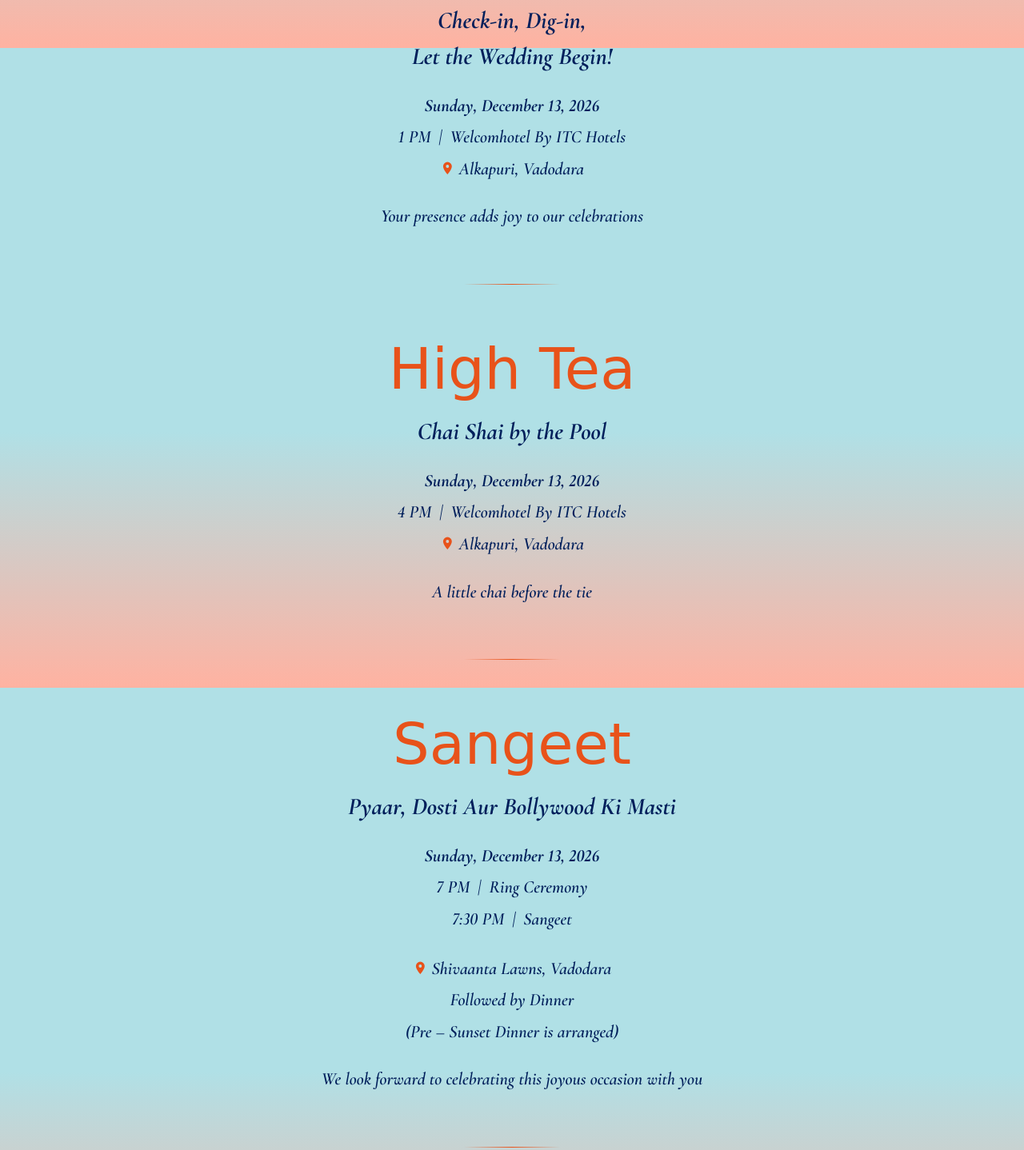
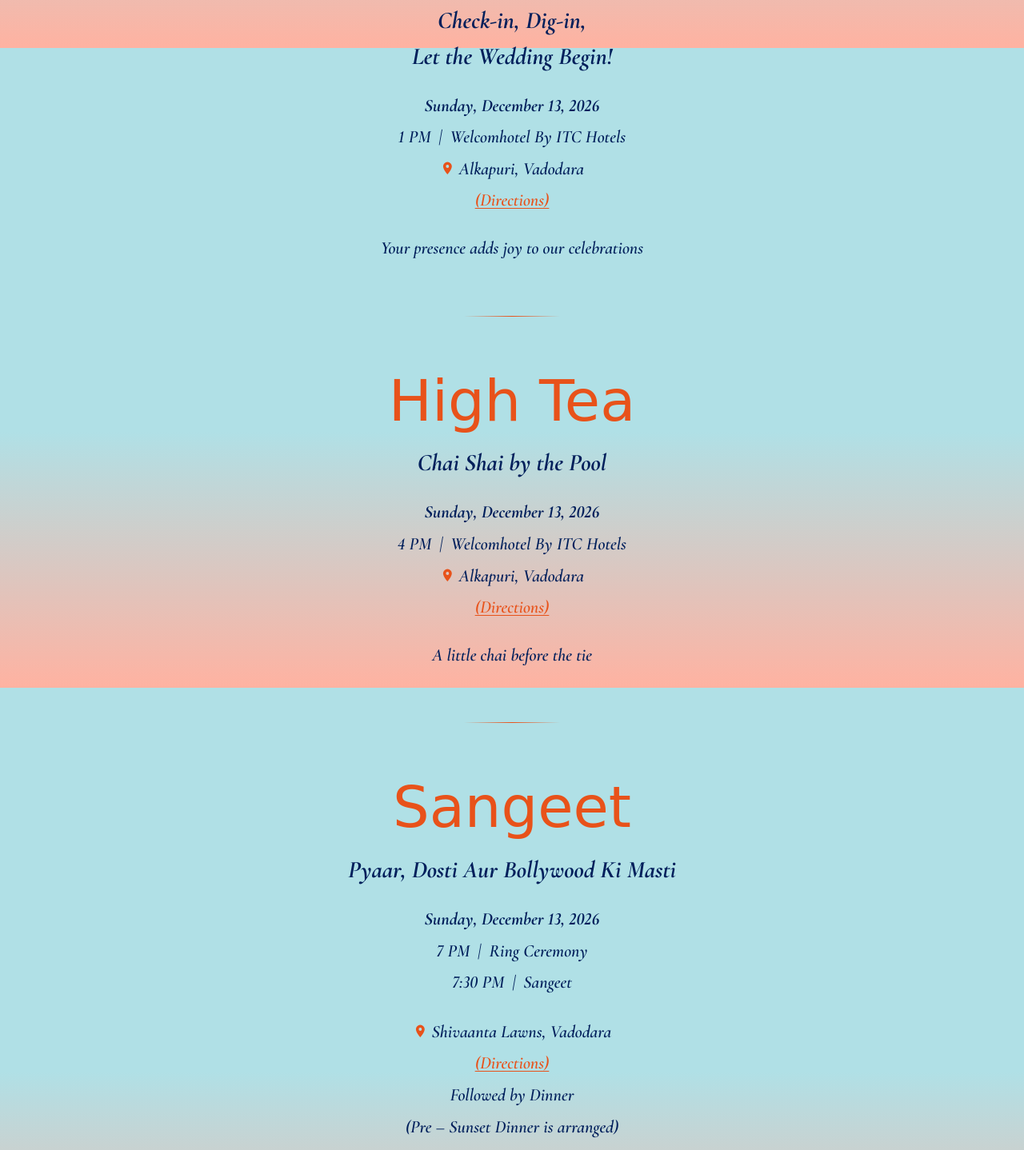
Before and after one commit to PriyaRameshSrisrimal/RiddhiPoojan, a plain HTML site: page index.html in a window 1280 px wide. Shown: the part 2340-3778 px from the top of the page at 80% size. Drawn offline with nearby package versions, Linux system fonts and the light colour scheme; a web font is replaced by a local one.

Commit message:
Update index.html

```diff
--- a/index.html
+++ b/index.html
@@ -252,6 +252,8 @@
   .event p.event-date{font-weight:700}
   .event p.event-closing{margin-top:clamp(14px,3vw,20px)}
   @media(min-width:480px){.event p.event-closing-long{white-space:nowrap;font-size:clamp(17px,3.9vw,22px)}}
+  .map-link{color:var(--crimson);text-decoration:underline;text-underline-offset:3px;text-decoration-thickness:1px;-webkit-tap-highlight-color:transparent}
+  .map-link:hover{color:var(--text)}
   .loc-icon{width:.85em;height:.85em;fill:var(--crimson);vertical-align:-.08em;margin-right:5px}
   .event-divider{width:clamp(80px,20vw,120px);height:1px;margin:clamp(40px,9vw,64px) auto;background:linear-gradient(90deg,transparent,var(--crimson),transparent)}
 
@@ -735,7 +737,7 @@
       <div class="event-name">Welcome Lunch</div>
       <p class="event-tagline"><span style="white-space:nowrap">Check-in, Dig-in,</span><br/><span style="white-space:nowrap">Let the Wedding Begin!</span></p>
       <p class="event-date">Sunday, December 13, 2026</p>
-      <p>1 PM &nbsp;|&nbsp; Welcomhotel By ITC Hotels<br/><svg class="loc-icon" viewBox="0 0 24 24" aria-hidden="true"><path d="M12 2a7 7 0 0 0-7 7c0 5.2 7 13 7 13s7-7.8 7-13a7 7 0 0 0-7-7zm0 9.5A2.5 2.5 0 1 1 12 6.5a2.5 2.5 0 0 1 0 5z"/></svg>Alkapuri, Vadodara</p>
+      <p>1 PM &nbsp;|&nbsp; Welcomhotel By ITC Hotels<br/><svg class="loc-icon" viewBox="0 0 24 24" aria-hidden="true"><path d="M12 2a7 7 0 0 0-7 7c0 5.2 7 13 7 13s7-7.8 7-13a7 7 0 0 0-7-7zm0 9.5A2.5 2.5 0 1 1 12 6.5a2.5 2.5 0 0 1 0 5z"/></svg>Alkapuri, Vadodara<br/><a class="map-link" href="https://maps.app.goo.gl/LvhURD2MXvejrN3U9" target="_blank" rel="noopener">(Directions)</a></p>
       <p class="event-closing">Your presence adds joy to our celebrations</p>
     </div>
     <div class="event-divider"></div>
@@ -744,7 +746,7 @@
       <div class="event-name">High Tea</div>
       <p class="event-tagline">Chai Shai by the Pool</p>
       <p class="event-date">Sunday, December 13, 2026</p>
-      <p>4 PM &nbsp;|&nbsp; Welcomhotel By ITC Hotels<br/><svg class="loc-icon" viewBox="0 0 24 24" aria-hidden="true"><path d="M12 2a7 7 0 0 0-7 7c0 5.2 7 13 7 13s7-7.8 7-13a7 7 0 0 0-7-7zm0 9.5A2.5 2.5 0 1 1 12 6.5a2.5 2.5 0 0 1 0 5z"/></svg>Alkapuri, Vadodara</p>
+      <p>4 PM &nbsp;|&nbsp; Welcomhotel By ITC Hotels<br/><svg class="loc-icon" viewBox="0 0 24 24" aria-hidden="true"><path d="M12 2a7 7 0 0 0-7 7c0 5.2 7 13 7 13s7-7.8 7-13a7 7 0 0 0-7-7zm0 9.5A2.5 2.5 0 1 1 12 6.5a2.5 2.5 0 0 1 0 5z"/></svg>Alkapuri, Vadodara<br/><a class="map-link" href="https://maps.app.goo.gl/LvhURD2MXvejrN3U9" target="_blank" rel="noopener">(Directions)</a></p>
       <p class="event-closing">A little chai before the tie</p>
     </div>
     <div class="event-divider"></div>
@@ -754,7 +756,7 @@
       <p class="event-tagline">Pyaar, Dosti Aur Bollywood Ki Masti</p>
       <p class="event-date">Sunday, December 13, 2026</p>
       <p>7 PM &nbsp;|&nbsp; Ring Ceremony<br/>7:30 PM &nbsp;|&nbsp; Sangeet</p>
-      <p style="margin-top:1em"><span style="white-space:nowrap"><svg class="loc-icon" viewBox="0 0 24 24" aria-hidden="true"><path d="M12 2a7 7 0 0 0-7 7c0 5.2 7 13 7 13s7-7.8 7-13a7 7 0 0 0-7-7zm0 9.5A2.5 2.5 0 1 1 12 6.5a2.5 2.5 0 0 1 0 5z"/></svg>Shivaanta Lawns, Vadodara</span></p>
+      <p style="margin-top:1em"><span style="white-space:nowrap"><svg class="loc-icon" viewBox="0 0 24 24" aria-hidden="true"><path d="M12 2a7 7 0 0 0-7 7c0 5.2 7 13 7 13s7-7.8 7-13a7 7 0 0 0-7-7zm0 9.5A2.5 2.5 0 1 1 12 6.5a2.5 2.5 0 0 1 0 5z"/></svg>Shivaanta Lawns, Vadodara</span><br/><a class="map-link" href="https://maps.app.goo.gl/AdRi9EhnR5UucMNEA" target="_blank" rel="noopener">(Directions)</a></p>
       <p>Followed by Dinner<br/>(Pre – Sunset Dinner is arranged)</p>
       <p class="event-closing event-closing-long">We look forward to celebrating this joyous occasion with you</p>
     </div>
@@ -765,7 +767,7 @@
       <p class="event-tagline">Rasmon Ke Rang, Piya Ke Sang!</p>
       <p class="event-date">Monday, December 14, 2026</p>
       <p>Baraat Swagat &nbsp;|&nbsp; 9:31 AM<br/>Varmala &nbsp;|&nbsp; 9:51 AM<br/>Bandhan &nbsp;|&nbsp; 9:55 AM<br/>Vidaai &nbsp;|&nbsp; 3:01 PM</p>
-      <p style="margin-top:1em"><span style="white-space:nowrap"><svg class="loc-icon" viewBox="0 0 24 24" aria-hidden="true"><path d="M12 2a7 7 0 0 0-7 7c0 5.2 7 13 7 13s7-7.8 7-13a7 7 0 0 0-7-7zm0 9.5A2.5 2.5 0 1 1 12 6.5a2.5 2.5 0 0 1 0 5z"/></svg>Shivaanta Lawns, Vadodara</span></p>
+      <p style="margin-top:1em">Welcomhotel By ITC Hotels<br/><svg class="loc-icon" viewBox="0 0 24 24" aria-hidden="true"><path d="M12 2a7 7 0 0 0-7 7c0 5.2 7 13 7 13s7-7.8 7-13a7 7 0 0 0-7-7zm0 9.5A2.5 2.5 0 1 1 12 6.5a2.5 2.5 0 0 1 0 5z"/></svg>Alkapuri, Vadodara<br/><a class="map-link" href="https://maps.app.goo.gl/LvhURD2MXvejrN3U9" target="_blank" rel="noopener">(Directions)</a></p>
       <p>Followed by Lunch</p>
       <p class="event-closing">With great joy, we invite you to bless the occasion with your presence</p>
     </div>
@@ -776,7 +778,7 @@
       <p class="event-tagline"><span style="white-space:nowrap">Ek Bandhan Pyaar Ka,</span> <span style="white-space:nowrap">Jashn Parivaar Ka</span></p>
       <p class="event-date">Monday, December 14, 2026</p>
       <p>8:30 PM</p>
-      <p style="margin-top:1em"><span style="white-space:nowrap"><svg class="loc-icon" viewBox="0 0 24 24" aria-hidden="true"><path d="M12 2a7 7 0 0 0-7 7c0 5.2 7 13 7 13s7-7.8 7-13a7 7 0 0 0-7-7zm0 9.5A2.5 2.5 0 1 1 12 6.5a2.5 2.5 0 0 1 0 5z"/></svg>Shivaanta Lawns, Vadodara</span></p>
+      <p style="margin-top:1em"><span style="white-space:nowrap"><svg class="loc-icon" viewBox="0 0 24 24" aria-hidden="true"><path d="M12 2a7 7 0 0 0-7 7c0 5.2 7 13 7 13s7-7.8 7-13a7 7 0 0 0-7-7zm0 9.5A2.5 2.5 0 1 1 12 6.5a2.5 2.5 0 0 1 0 5z"/></svg>Shivaanta Lawns, Vadodara</span><br/><a class="map-link" href="https://maps.app.goo.gl/AdRi9EhnR5UucMNEA" target="_blank" rel="noopener">(Directions)</a></p>
       <p>Followed by Dinner</p>
       <p class="event-closing">With joy, we invite you to celebrate a beautiful new beginning.</p>
     </div>
```
